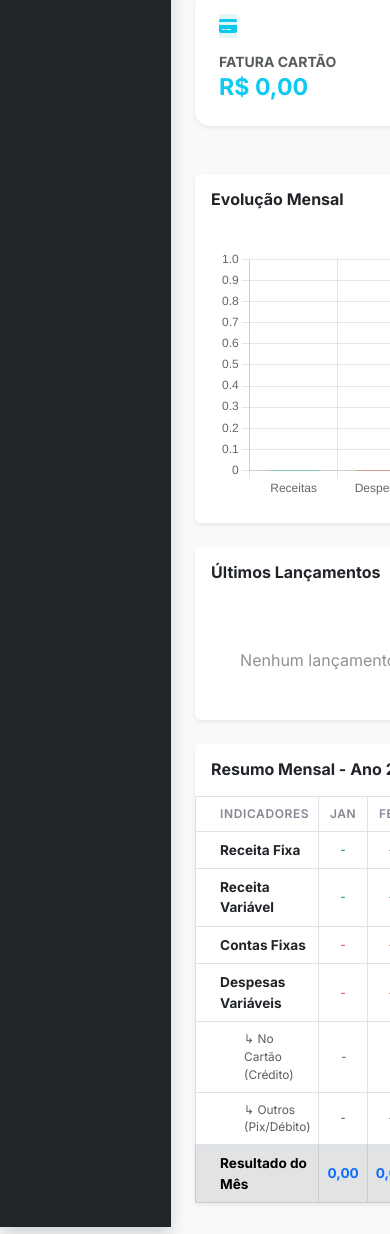
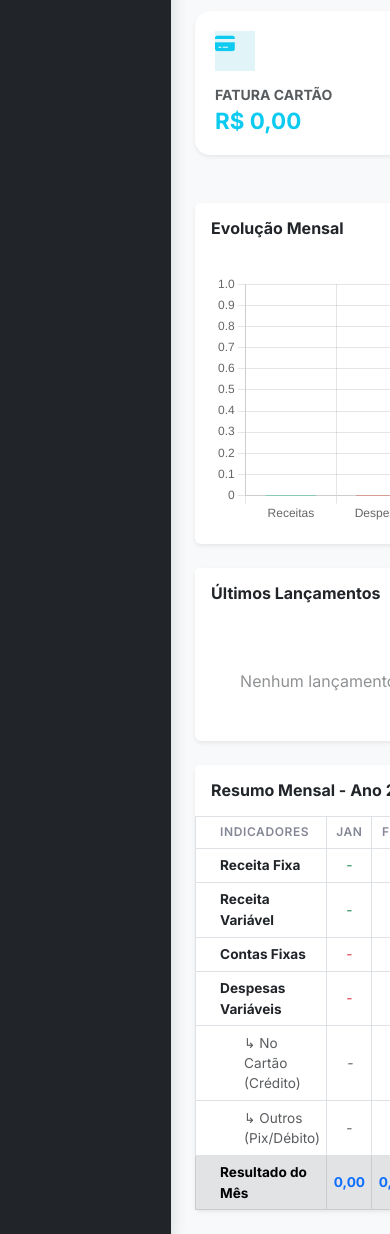
Before and after one commit to ElvisAmorim/controle-gastos, a plain HTML site: page index.html in a window 390 px wide. Shown: the part 587-1821 px from the top of the page. Drawn offline with nearby package versions, Linux system fonts and the light colour scheme.

Commit message:
ajuste layout celular

```diff
--- a/css/style.css
+++ b/css/style.css
@@ -151,3 +151,37 @@ body {
 
 .entry-row-revenue { color: var(--success-color); }
 .entry-row-expense { color: var(--danger-color); }
+
+/* Responsive Adjustments */
+@media (max-width: 768px) {
+    /* Reduce card padding on mobile */
+    .card-body.p-4 {
+        padding: 1.25rem !important;
+    }
+
+    /* Shrink the large text in dashboard cards */
+    .card-premium h3 {
+        font-size: 1.4rem;
+    }
+
+    /* Shrink the stat icons */
+    .stat-icon {
+        width: 40px;
+        height: 40px;
+        font-size: 1.1rem;
+    }
+
+    /* Improve table text sizes on mobile */
+    .table td, .table th {
+        font-size: 0.85rem;
+    }
+
+    /* Dashboard summary tables */
+    .table-responsive {
+        font-size: 0.8rem !important;
+    }
+
+    .table-responsive th, .table-responsive td {
+        padding: 0.4rem;
+    }
+}
```
